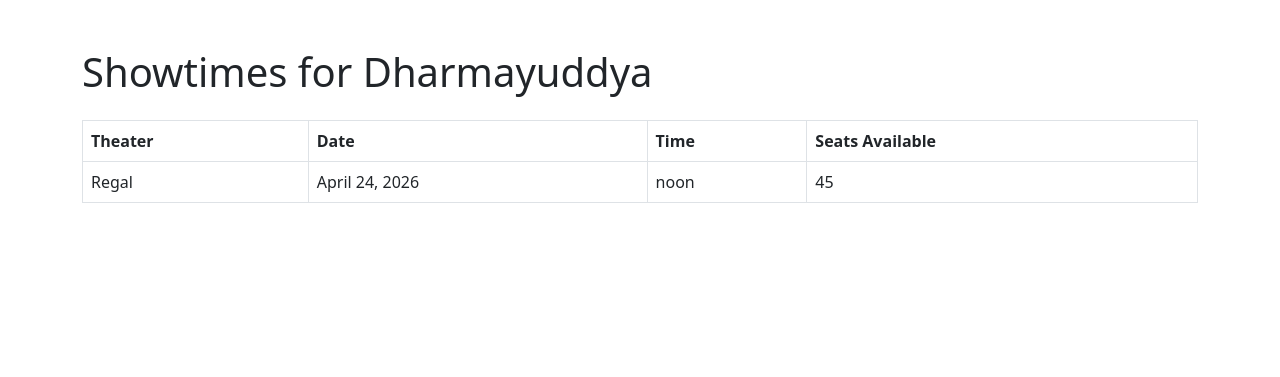
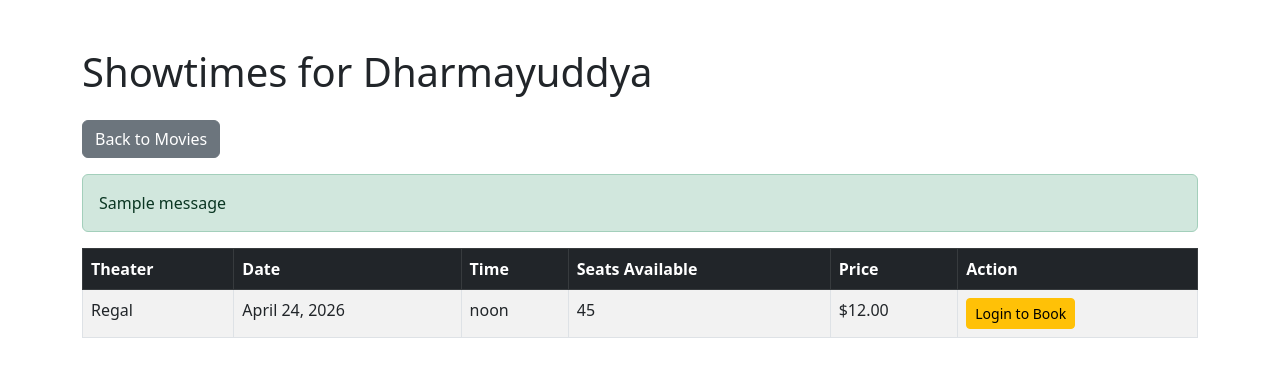
Before and after one commit to Work105/movie-ticket-system, a Django app: page /showtimes/1/ in a window 1280 px wide. Shown: the top 377 px of the page. Run offline with Django 5.2, Linux system fonts and the light colour scheme; data comes from the database, SQL or seed files in the repository; tables that the repository leaves empty hold one stand-in row (values such as "Sample post"); one stand-in notice (Sample message) is shown.

Commit message:
feat(templates): add book_ticket page and update showtimes with book button

```diff
--- a/booking/templates/booking/showtimes.html
+++ b/booking/templates/booking/showtimes.html
@@ -1,36 +1,55 @@
 <!DOCTYPE html>
 <html>
 <head>
-    <title>Showtimes</title>
+    <title>Showtimes - {{ movie.title }}</title>
     <link href="https://cdn.jsdelivr.net/npm/bootstrap@5.3.0/dist/css/bootstrap.min.css" rel="stylesheet">
 </head>
 <body>
 
 <div class="container mt-5">
     <h1 class="mb-4">Showtimes for {{ movie.title }}</h1>
+    <a href="{% url 'home' %}" class="btn btn-secondary mb-3">Back to Movies</a>
+
+    {% if messages %}
+        {% for message in messages %}
+            <div class="alert alert-{{ message.tags }}">{{ message }}</div>
+        {% endfor %}
+    {% endif %}
 
     {% if showtimes %}
-        <table class="table table-bordered">
+        <table class="table table-bordered table-striped">
+            <thead class="table-dark">
                 <tr>
                     <th>Theater</th>
                     <th>Date</th>
                     <th>Time</th>
                     <th>Seats Available</th>
+                    <th>Price</th>
+                    <th>Action</th>
                 </tr>
-
+            </thead>
+            <tbody>
                 {% for show in showtimes %}
                 <tr>
                     <td>{{ show.theater.name }}</td>
                     <td>{{ show.date }}</td>
                     <td>{{ show.time }}</td>
                     <td>{{ show.seats_available }}</td>
+                    <td>${{ show.price }}</td>
+                    <td>
+                        {% if user.is_authenticated %}
+                            <a href="{% url 'book_ticket' show.id %}" class="btn btn-success btn-sm">Book Now</a>
+                        {% else %}
+                            <a href="{% url 'login' %}" class="btn btn-warning btn-sm">Login to Book</a>
+                        {% endif %}
+                    </td>
                 </tr>
                 {% endfor %}
+            </tbody>
         </table>
     {% else %}
         <p>No showtimes available</p>
     {% endif %}
-
 </div>
 
 </body>
```
Also changed, not shown: booking/templates/booking/book_ticket.html (added, +44 -0 lines). Lines whose indentation alone changed are shown as unchanged.
